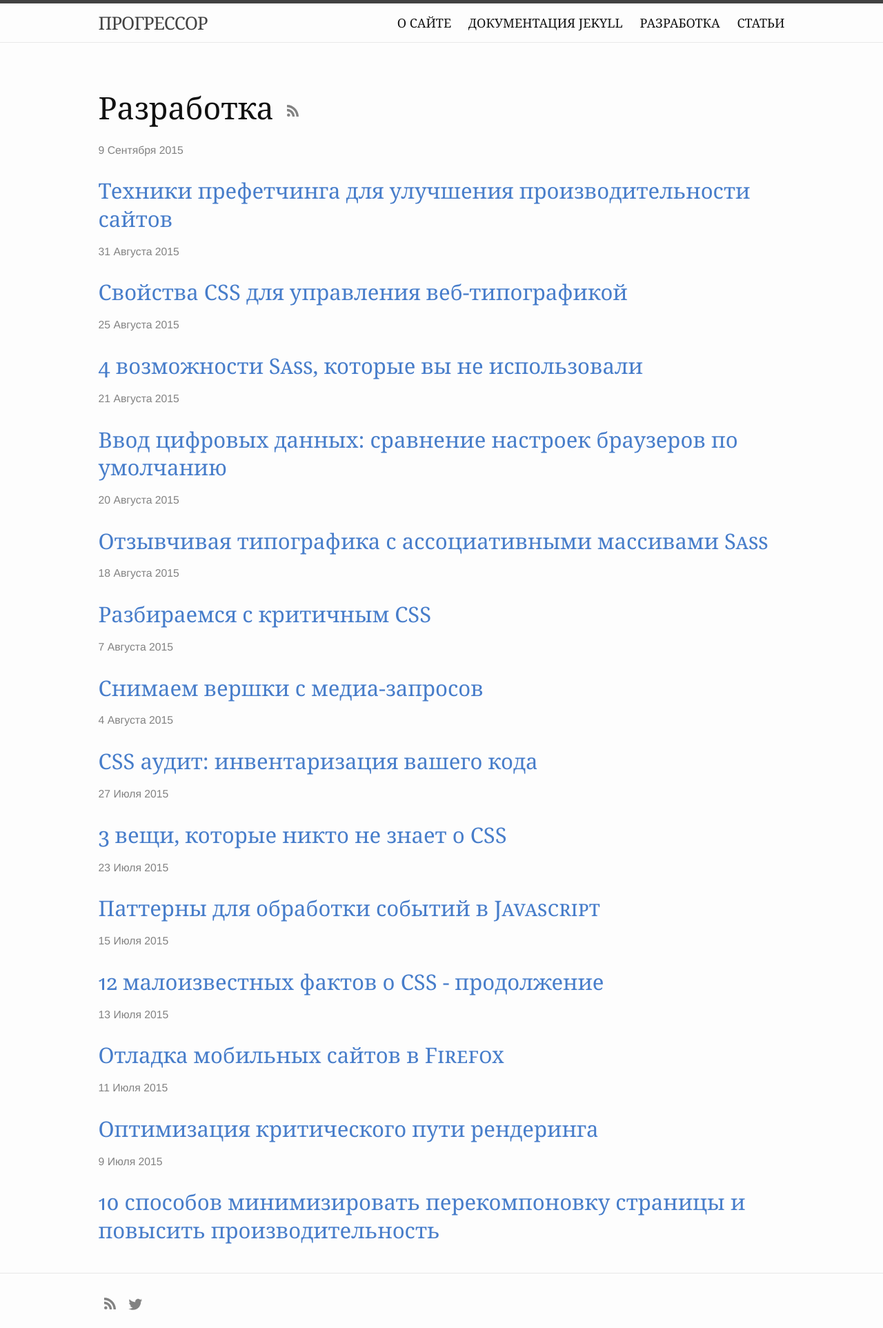
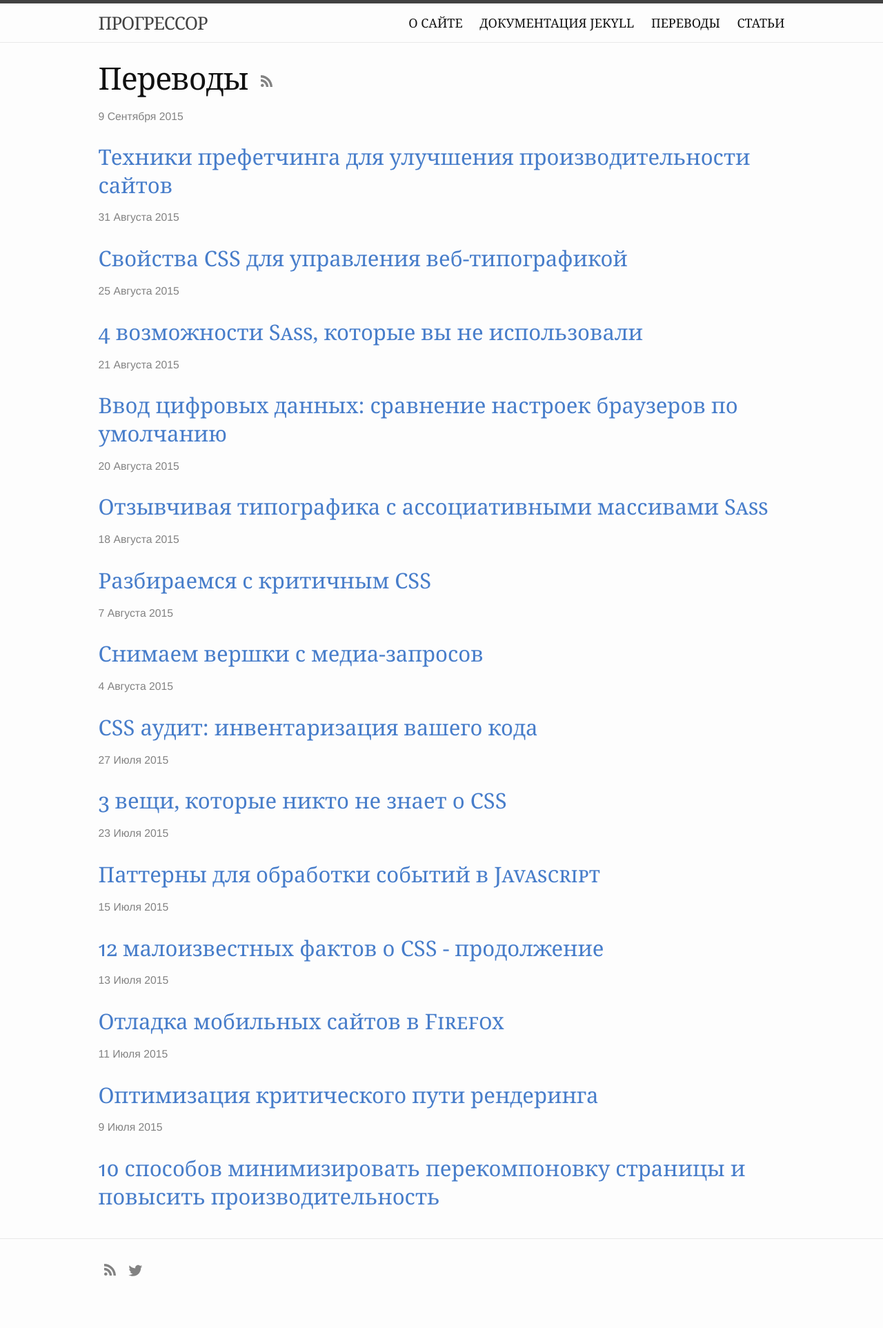
Before and after one commit to prgssr/prgssr.github.io, a Jekyll site: the page built from development/index.html, in a window 1280 px wide. Shown: the whole page at 69% size. Built offline with Jekyll 4.4.1, drawn with Linux system fonts in a browser that asks for light colours; after the commit the page ends 1875 px from its top, so only the background shows below that.

Commit message:
change category title and heading style

```diff
--- a/_sass/_layout.scss
+++ b/_sass/_layout.scss
@@ -232,7 +232,7 @@ body {
        }
 }
 
-.post-title {
+.post-title, .page-title {
     letter-spacing: -1px;
     line-height: 1;
     margin-top:0;
--- a/development/index.html
+++ b/development/index.html
@@ -1,7 +1,7 @@
 ---
 layout: page
 category: development
-title: "Разработка"
+title: "Переводы"
 description: "Раздел со статьями и переводами по веб-разработке."
 ---
 
```
